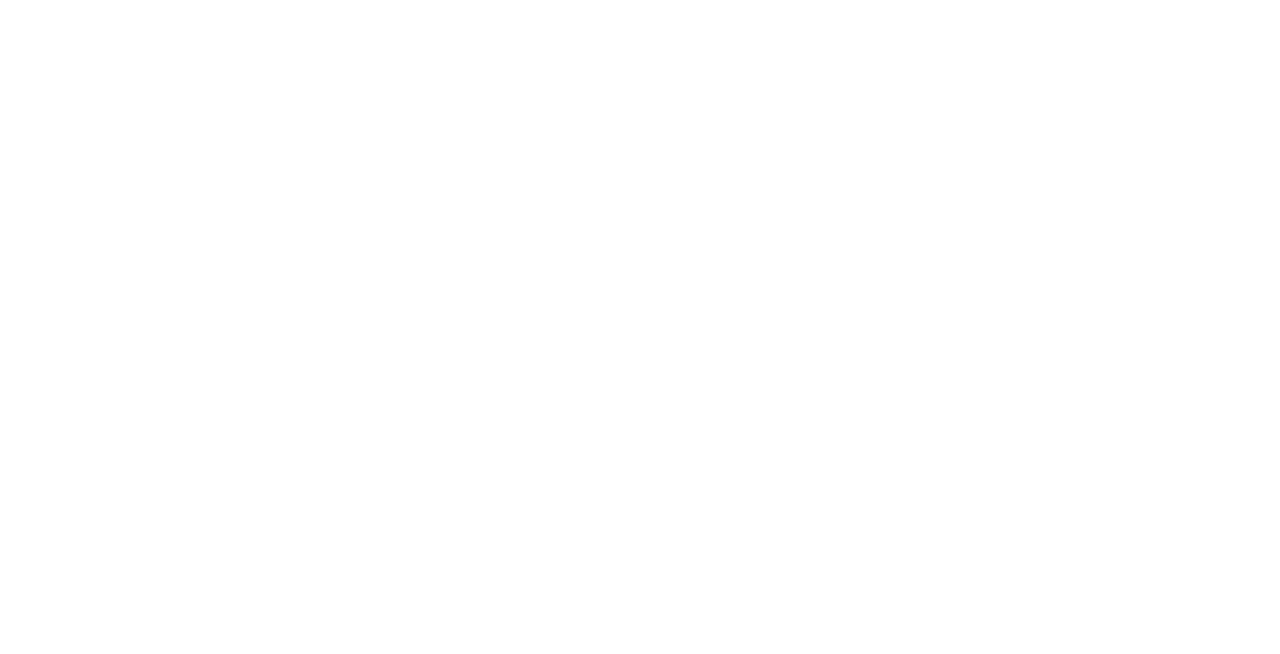
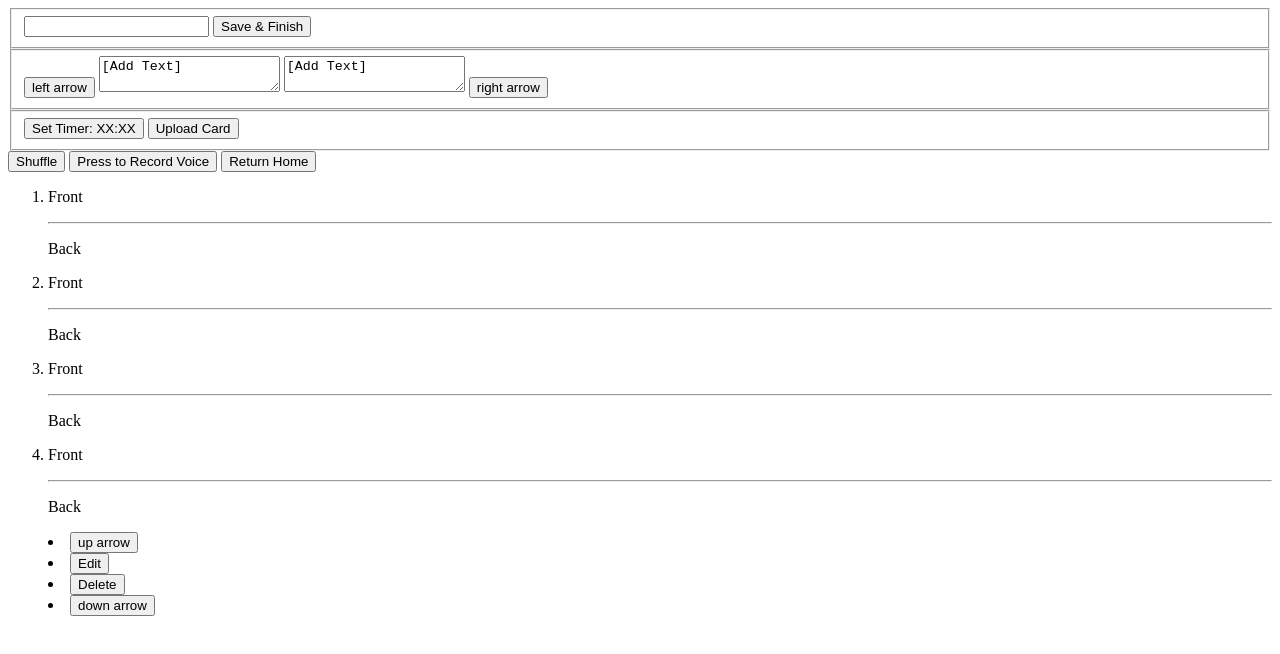
Before and after one commit to cse110-sp25-group-10/10x-Speech, a website: page src/mockup_pages/prepare_speech.html in a window 1280 px wide. Drawn offline with Linux system fonts and the light colour scheme.

Commit message:
prepare a speech page

```diff
--- a/src/mockup_pages/prepare_speech.html
+++ b/src/mockup_pages/prepare_speech.html
@@ -0,0 +1,96 @@
+<!DOCTYPE html>
+<html lang="en">
+    <head>
+        <title>Prepare a Speech</title>
+        <meta charset="UTF-8">
+    </head>
+    <body>
+        <!-- whole top part is going to be a form -->
+        <form id="customize-card">
+            <!-- title this speech text field, save and finish button -->
+            <fieldset class="top">
+                <input type="text" id="title-speech" name="title-speech">
+                <button id="save-button">Save & Finish</button>
+            </fieldset>
+
+            <!-- previous button, front of card, back of card, next button -->
+            <fieldset class="flash-card-container">
+                <button class="previous-card-button">left arrow</button>
+
+                <!-- textareas let us go multi-line, also do we want the user to be able to easily do bullet points? -->
+                <textarea id="input-front-card">[Add Text]</textarea>
+                <textarea id="input-back-card">[Add Text]</textarea>
+
+                <button class="next-card-button">right arrow</button>
+            </fieldset>
+
+            <fieldset class="bottom">
+                <button id="set-timer">Set Timer: XX:XX</button>
+                <button id="upload-card">Upload Card</button>
+            </fieldset>
+        </form>
+
+        <!-- shuffle button, press to record button, return home button -->
+        <!-- maybe change from section to nav -->
+        <section class="bottom">
+            <button id="shuffle-button">Shuffle</button>
+
+            <!-- remember that this changes states -->
+            <button id="record-button">Press to Record Voice</button>
+
+            <!-- go back to home.html screen -->
+            <button id="home-button">Return Home</button>
+        </section>
+
+        <section class="flash-card-list-container">
+            <!-- idea here is make list of card components using menu (should be same as ol) (maybe better handled in JS) -->
+            <ol id="flash-card-list">
+                <li>
+                    <!-- should show front on left, back on right -->
+                    <article class="temp-card">
+                        <p>Front</p>
+                        <hr>
+                        <p>Back</p>
+                    </article>
+                </li>
+                <li>
+                    <article class="temp-card">
+                        <p>Front</p>
+                        <hr>
+                        <p>Back</p>
+                    </article>
+                </li>
+                <li>
+                    <article class="temp-card">
+                        <p>Front</p>
+                        <hr>
+                        <p>Back</p>
+                    </article>
+                </li>
+                <li>
+                    <article class="temp-card">
+                        <p>Front</p>
+                        <hr>
+                        <p>Back</p>
+                    </article>
+                </li>
+            </ol>
+
+            <!-- same idea as above, but for buttons on the side -->
+            <menu>
+                <li>
+                    <button id="sort-up">up arrow</button>
+                </li>
+                <li>
+                    <button id="edit-list-entry">Edit</button>
+                </li>
+                <li>
+                    <button id="delete-list-entry">Delete</button>
+                </li>
+                <li>
+                    <button id="sort-down">down arrow</button>
+                </li>
+            </menu>
+        </section>
+    </body>
+</html>
```
Also changed, not shown: src/mockup_pages/home.html (+0 -1 lines).
